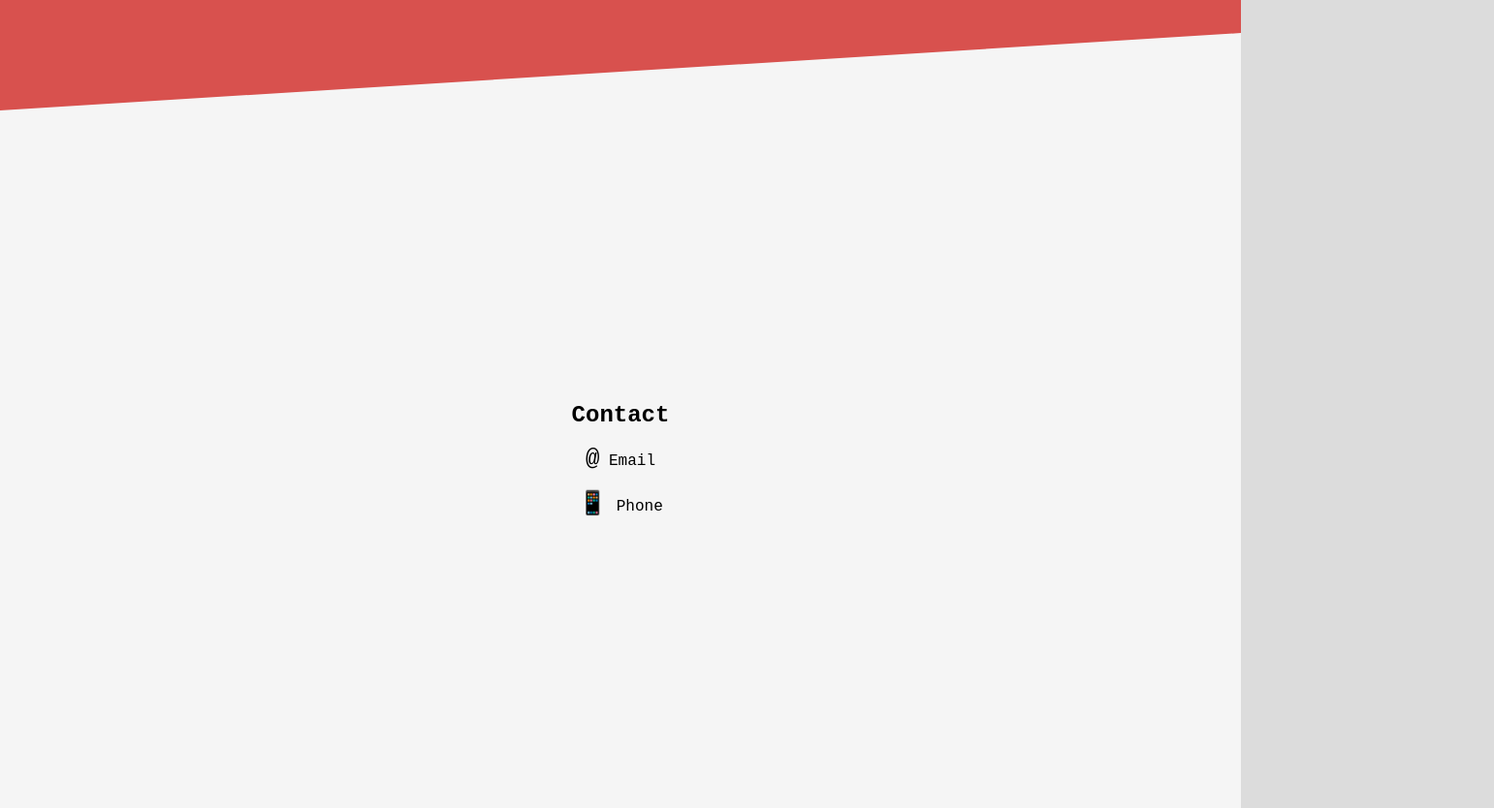
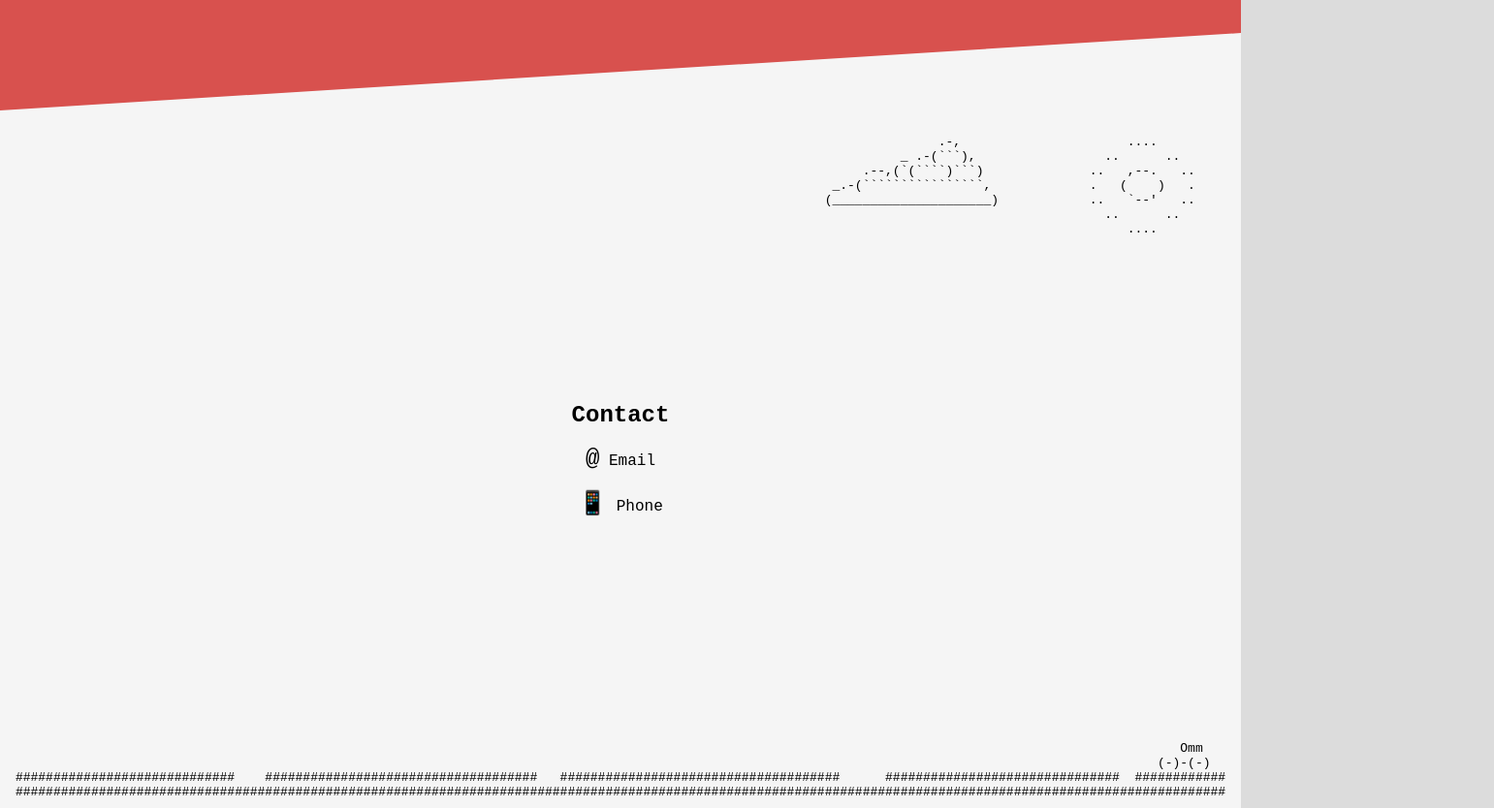
Before and after one commit to ferzeg3420/personal_page_v2, a website: page index.html in a window 1280 px wide. Shown: the part 1486-2320 px from the top of the page at 97% size, 1541 px wide, since content can reach past the window. Drawn offline with Linux system fonts and the light colour scheme.

Commit message:
Fixed a typo in the code of the previous commit

```diff
--- a/script.js
+++ b/script.js
@@ -31,12 +31,10 @@ function animateSecondPage() {
     }
 }
 
-let lastKnownScrollPosition = 0;
 let ticking = false;
 const projectsAreFullyVisible = window.innerHeight * 0.9;
 
-function showProjectsIfInView(scrollPos) {
-    console.log(scrollPos);
+function showProjectsIfInView() {
     let projectPos = firstProjectElement.getBoundingClientRect().top;
     if( projectPos < projectsAreFullyVisible ) {
         animateSecondPage();
@@ -44,11 +42,9 @@ function showProjectsIfInView(scrollPos) {
 }
 
 document.addEventListener("scroll", function(e) {
-    lastKnownScrollPosition = window.scrollY;
-
     if (!ticking) {
         window.requestAnimationFrame(function() {
-            showProjectsIfInView(lastKnownScrollPosition);
+            showProjectsIfInView();
             ticking = false;
         });
         ticking = true;
@@ -200,7 +196,7 @@ function drawCanvas(isRemovePrevious) {
         toRemove.remove();
     }
 
-    let asciiCanvasString = "<div class=;canvas-lines; id=;ascii-canvas;>";
+    let asciiCanvasString = "<div class='canvas-lines' id='ascii-canvas'>";
     for( let j = 0; j < canvasHeight; j++) {
         let row = `<span class="asciiRow">${asciiCanvas[j].join("")}</span>`;
         asciiCanvasString = asciiCanvasString + row;
```
Also changed, not shown: index.html (line endings or trailing spaces).
